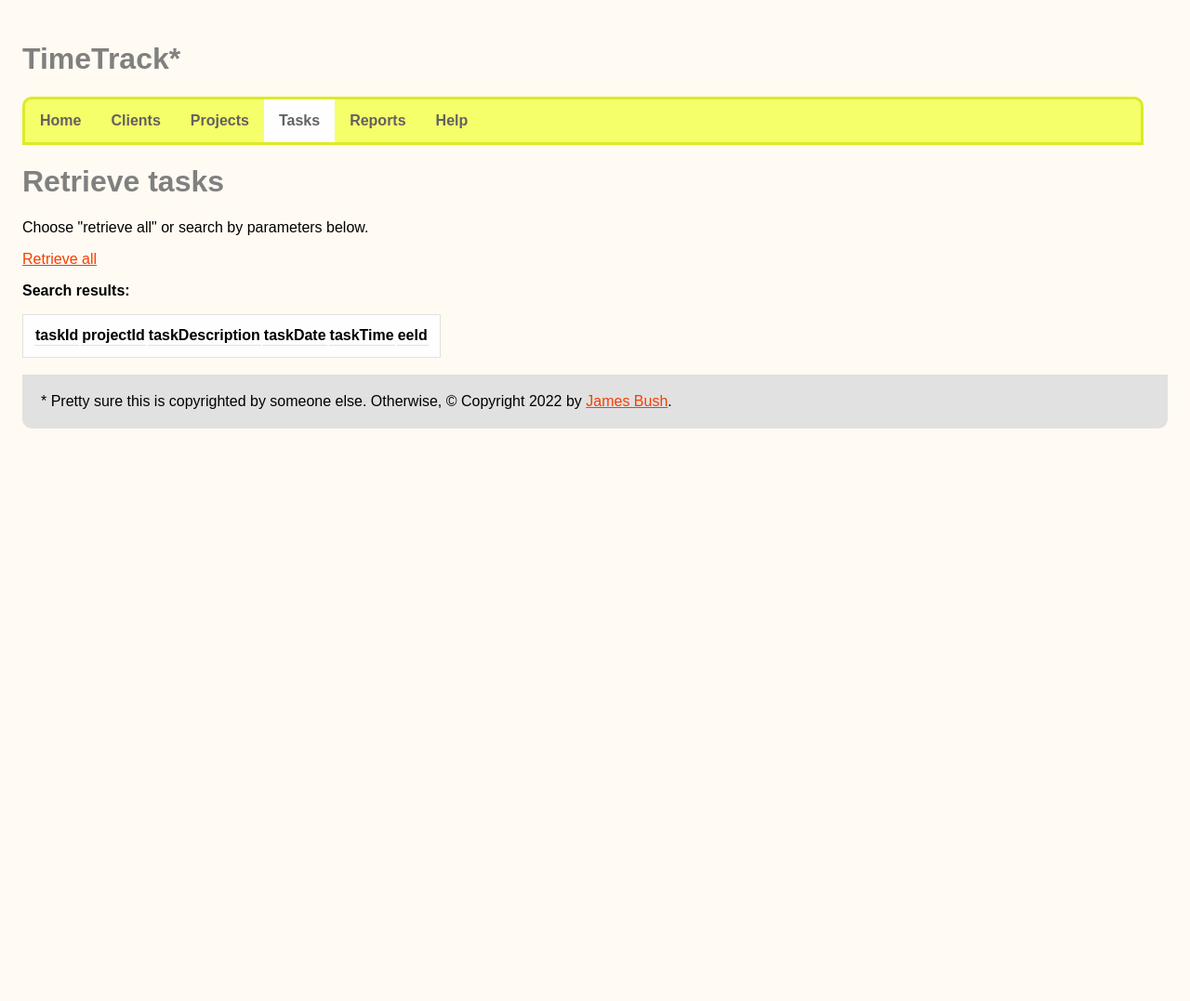
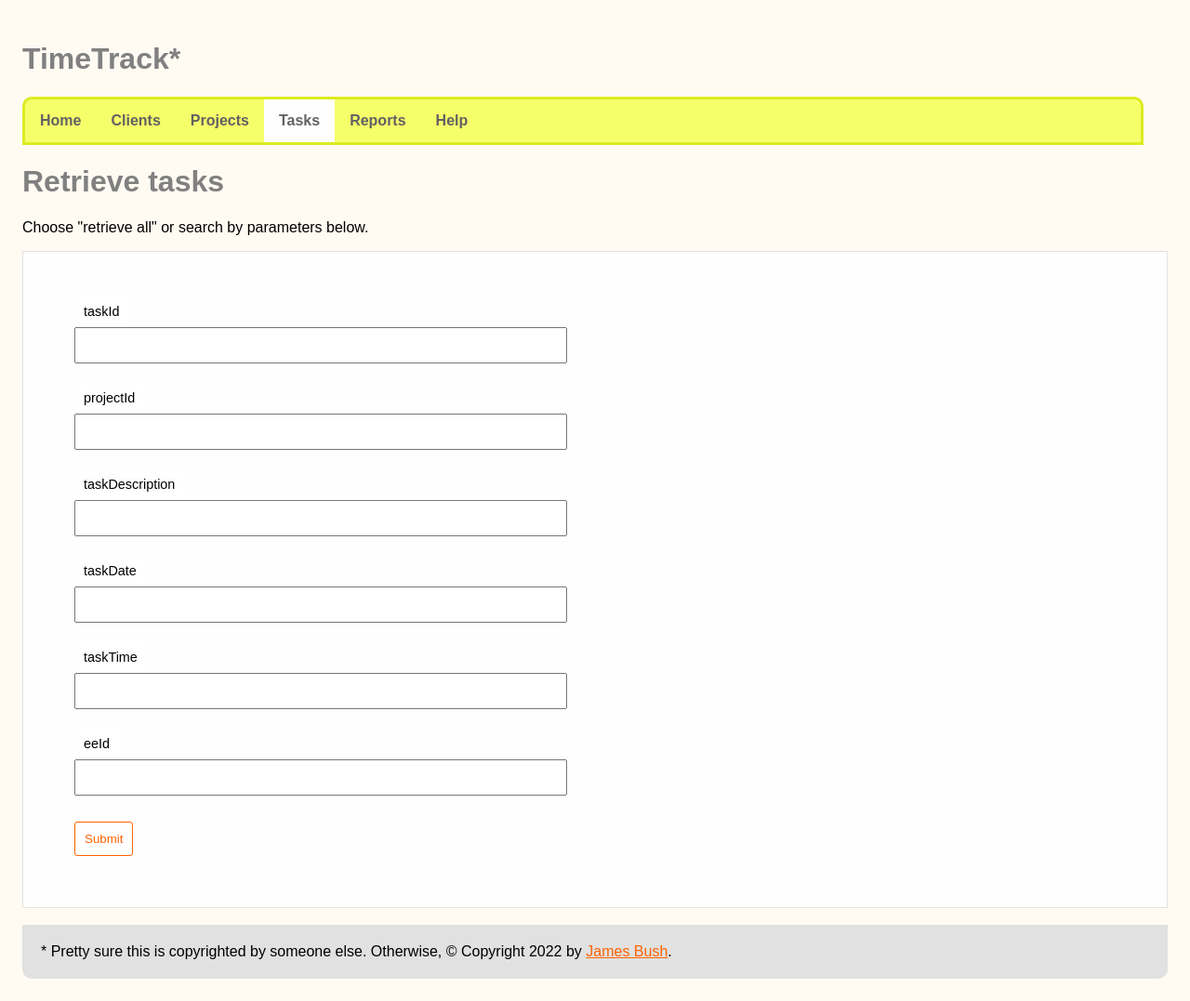
Before and after one commit to jamesfbush/cs361_project, a Flask app: page /tasks/retrieve in a window 1280 px wide. Shown: the whole page at 93% size. Before the commit the page ends 461 px from the top, so only its background shows below. Run offline with Flask 2, Linux system fonts and the light colour scheme; lists and menus that the app fills with data are empty.

Commit message:
prelim support for form search

```diff
--- a/app.py
+++ b/app.py
@@ -37,16 +37,7 @@ host = 'localhost'
 port = 5000
 
 
-
-
-# ---------- Home ----------
-@app.route('/',methods=["GET"])
-def home():
-    if request.method == "GET":
-            return render_template("main.j2",entity="Home")
-
-
-# ---------- Generic Functions ----------
+# ---------- Helpers ----------
 def mapEntity(entity):
     # map passed entity to db object
     entityDict = {  'tasks':Tasks,
@@ -57,35 +48,98 @@ def mapEntity(entity):
     return entityDict[entity]
 
 
+# ---------- UI - Main ----------
+@app.route('/',methods=["GET"])
+def home():
+    if request.method == "GET":
+            return render_template("main.j2",entity="Home")
 
-# ---------- Entity Landing ----------
+
+# ---------- UI - Entity landing ----------
 @app.route('/<entity>',methods=["GET"])
 def uiEntityLanding(entity):
     return render_template("main.j2", entity=entity.title())
 
-# ----------- Retrieve ----------
-# @app.route('/<entity>/retrieve',methods=["GET"])
-# def uiRetrieve(entity):
 
-#     entityObj = mapEntity(entity)
-#     entityStr = entity
-#     columns = entityObj.__table__.columns.keys()   #https://stackoverflow.com/questions/6455560/how-to-get-column-names-from-sqlalchemy-result-declarative-syntax
+# ----------- UI/API - Retrieve ----------
+@app.route('/api/<entity>/retrieve',methods=["GET"])
+@app.route('/<entity>/retrieve',methods=["GET"])
+def retrieve(entity):
 
-#     # Landing page
-#     if len(request.args) == 0:
-#         return render_template("retrieve.j2", entity=entityStr, data=[columns])
+    # map passed entity to db object
+    entityObj = mapEntity(entity)
+    entityStr = entity
+    columns = entityObj.__table__.columns.keys()
 
-#     # Retrieve all
-#     elif "retrieveAll" in request.args and len(request.args) > 0:
-#         results = entityObj.query.all()
-#         return render_template("retrieve.j2", entity=entityStr, data=[columns, results])
+    # UI - Landing page
+    if len(request.args) == 0 and "/api/" not in str(request.url_rule):
+        return (render_template("retrieve.j2", entity=entityStr, data=[columns]),200)
 
-#     # Retrieve based on parameters
-#     elif "retrieveAll" not in request.args and len(request.args) > 0:
+    # UI / API - URL request to retrieveAll
+    elif 'retrieveAll' in request.args.keys() and len(request.args.keys()) == 1:
+        query = entityObj.query.all()
 
-#         pass
+        # API
+        if "/api/" in str(request.url_rule):
+            results = {entity:[i.getData() for i in query]}
+            return (jsonify(results),200)
+        # UI
+        else:
+            results = query
+            return (render_template("retrieve.j2", entity=entityStr, data=[columns, results]),200)
+
+    # Retrieve based on URL-specified filter
+    elif "retrieveAll" not in request.args and len(request.args.keys()) >= 1:
+
+        # Extract attributes passed in URL to set filter columns
+        filters = [col for col in request.args.keys() if col in columns and request.args[col] != ""]
+        print("FILTERS",filters)
+        if len(filters) > 0:
+            # Declare results - a bit different than above
+            results = {entity:[]}
+
+            # Query db based on attributes/values in URL
+            for i in filters:
+                # Attribute passed in URL
+                attr = getattr(entityObj,i)
+                #  Value passed in URL
+                val = request.args[i]
+                # Numeric values require exact match
+                if val.isnumeric():
+                    query = entityObj.query.filter(attr==val).all()
+                # Non-numeric values allow like match
+                elif val.isnumeric() is False:
+                    query = entityObj.query.filter(attr.like(f'%{val}%')).all()
+                # Add each unique query result to results dict
+                for result in query:
+                    if result not in results[entity] and i is not None:
+                        results[entity].append(result.getData())
+
+            # No results, return 204 Not Found
+            if len(results[entity]) == 0:
+                # API
+                if "/api/" in str(request.url_rule):
+                    return (jsonify(results),204)
+                # UI
+                else:
+                    results = results[entity]
+                    # print("HEYo",len(results))
+                    return (render_template("retrieve.j2", entity=entityStr, data=results)) # Had to remove 204
+
+            # API - results found, return 200 Found
+            if "/api/" in str(request.url_rule):
+                return (jsonify(results),200)
+            # UI
+            else:
+                results = results[entity]
+                return (render_template("retrieve.j2", entity=entityStr, data=[columns, results]),200)
+
+        # Else, for UI/API return 404 error
+        return ("ERROR: malformed request",404)
 
 
+
+# ---Clients Create ------
 @app.route('/clients/create',methods=["GET", "POST"])
 def clientsCreate():
     if request.method == "GET":
@@ -116,12 +170,6 @@ def projects():
     if request.method == "GET":
             return render_template("main.j2",entity="Projects")
 
-# @app.route('/projects/retrieve',methods=["GET"])
-# def projectsRetrieve():
-#     results = Projects.query.all()
-#     columns = Projects.__table__.columns.keys()
-#     print(columns)
-#     return render_template("retrieve.j2", entity="Projects", data=[columns, results]) #data=[columns, results]
 
 @app.route('/projects/create',methods=["GET", "POST"])
 def projectsCreate():
@@ -153,12 +201,6 @@ def employees():
     if request.method == "GET":
             return render_template("main.j2", entity="Employees")
 
-# @app.route('/employees/retrieve',methods=["GET"])
-# def employeesRetrieve():
-#     results = Employees.query.all()
-#     columns = Employees.__table__.columns.keys()
-#     print(columns)
-#     return render_template("retrieve.j2", entity="Employees", data=[columns, results]) #data=[columns, results]
 
 @app.route('/employees/create',methods=["GET", "POST"])
 def employeesCreate():
@@ -191,12 +233,6 @@ def tasks():
     if request.method == "GET":
             return render_template("main.j2", entity="Tasks")
 
-# @app.route('/tasks/retrieve',methods=["GET"])
-# def tasksRetrieve():
-#     results = Tasks.query.all()
-#     columns = Tasks.__table__.columns.keys()
-#     print(columns)
-#     return render_template("retrieve.j2", entity="Tasks", data=[columns, results]) #data=[columns, results]
 
 
 @app.route('/tasks/create',methods=["GET", "POST"])
@@ -227,32 +263,7 @@ def tasksCreate():
 
 
 
-# ------- timeDelta -------
-@app.route('/api/timeDelta',methods=["GET"])
-def timeDeltaAPI():
 
-    if request.method == "GET":
-        if len(request.args) > 0:
-            # Extract startTime and endTime from API call
-            startTime = dt.fromtimestamp(int(request.args['startTime']))
-            endTime = dt.fromtimestamp(int(request.args['endTime'] ))
-
-            # Calculate the timeDelta down to total seconds
-            totalSeconds = int((endTime - startTime).total_seconds())
-
-            # Calculate days, hours, minutes, seconds for dict
-            timeDelta = {"timeDelta": { "days": totalSeconds // (60*60*24),
-                                        "hours": (totalSeconds - (totalSeconds // (60*60*24))*60*60*24) // (60*60),
-                                        "minutes": (totalSeconds % 3600) // 60,
-                                        "seconds": totalSeconds % 60
-                                    }
-                        }
-            # Return JSON
-            return jsonify(timeDelta)
-        else:
-            return ("Call API in following format:<br><br>\
-                '.../api/timeDelta?startTime=1577865600&endTime=1641121445'<br><br>\
-                    where startTime and endTime values are Unix timestamps.",404)
 
 # ------- create -------
 @app.route('/api/<entity>/create',methods=["POST"])
@@ -297,81 +308,6 @@ def apiCreate(entity):
     session.commit()
     return (jsonify({entity:[request.json]}),201)
 
-# ------- retrieve -------
-
-@app.route('/api/<entity>/retrieve',methods=["GET"])
-@app.route('/<entity>/retrieve',methods=["GET"])
-def retrieve(entity):
-
-    # map passed entity to db object
-    entityObj = mapEntity(entity)
-    entityStr = entity
-    columns = entityObj.__table__.columns.keys()
-
-    # UI - Landing page
-    if len(request.args) == 0 and "/api/" not in str(request.url_rule):
-        return (render_template("retrieve.j2", entity=entityStr, data=[columns]),200)
-
-    # UI / API - URL request to retrieveAll
-    elif 'retrieveAll' in request.args.keys() and len(request.args.keys()) == 1:
-        query = entityObj.query.all()
-
-        # API
-        if "/api/" in str(request.url_rule):
-            results = {entity:[i.getData() for i in query]}
-            return (jsonify(results),200)
-        # UI
-        else:
-            results = query
-            return (render_template("retrieve.j2", entity=entityStr, data=[columns, results]),200)
-
-    # Retrieve based on URL-specified filter
-    elif "retrieveAll" not in request.args and len(request.args.keys()) >= 1:
-
-        # Extract attributes passed in URL to set filter columns
-        filters = [col for col in request.args.keys() if col in columns]
-        if len(filters) > 0:
-            # Declare results - a bit different than above
-            results = {entity:[]}
-
-            # Query db based on attributes/values in URL
-            for i in filters:
-                # Attribute passed in URL
-                attr = getattr(entityObj,i)
-                #  Value passed in URL
-                val = request.args[i]
-                # Numeric values require exact match
-                if val.isnumeric():
-                    query = entityObj.query.filter(attr==val).all()
-                    print("**",query)
-                # Non-numeric values allow like match
-                elif val.isnumeric() is False:
-                    query = entityObj.query.filter(attr.like(f'%{val}%')).all()
-                # Add each unique query result to results dict
-                for result in query:
-                    if result not in results[entity] and i is not None:
-                        results[entity].append(result.getData())
-
-            # No results, return 204 Not Found
-            if len(results[entity]) == 0:
-                # API
-                if "/api/" in str(request.url_rule):
-                    return (jsonify(results),204)
-                # UI
-                else:
-                    results = results[entity]
-                    return (render_template("retrieve.j2", entity=entityStr, data=[columns, results]),204)
-
-            # API - results found, return 200 Found
-            if "/api/" in str(request.url_rule):
-                return (jsonify(results),200)
-            # UI
-            else:
-                results = results[entity]
-                return (render_template("retrieve.j2", entity=entityStr, data=[columns, results]),200)
-
-        # Else, for UI/API return 404 error
-        return ("ERROR: malformed request",404)
 
 
 # ------- update -------
@@ -420,21 +356,21 @@ def apiDelete(entity):
     return (jsonify("deleted"),200)
 
 
-# ---------- Help ----------
+# ---------- UI - Help ----------
 @app.route('/help',methods=["GET"])
 def appHelp():
     if request.method == "GET":
             return render_template("help.j2", entity="Help")
 
 
-# ---------- FAQ ----------
+# ---------- UI - FAQ ----------
 @app.route('/faq',methods=["GET"])
 def appFaq():
     if request.method == "GET":
             return render_template("faq.j2", entity="Help")
 
 
-# ---------- Confirmation ----------
+# ---------- UI - Confirmation ----------
 @app.route('/confirmation',methods=["GET"])
 def confirmation():
     if request.method == "GET":
@@ -535,7 +471,32 @@ def reports():
         return render_template("reports.j2", idKey=idKey, data=data, img=img, entity="reports", reportEntity="tasks") #data=[taskDates,taskTimes]
 
 
+# ------- API - timeDelta -------
+@app.route('/api/timeDelta',methods=["GET"])
+def timeDeltaAPI():
 
+    if request.method == "GET":
+        if len(request.args) > 0:
+            # Extract startTime and endTime from API call
+            startTime = dt.fromtimestamp(int(request.args['startTime']))
+            endTime = dt.fromtimestamp(int(request.args['endTime'] ))
+
+            # Calculate the timeDelta down to total seconds
+            totalSeconds = int((endTime - startTime).total_seconds())
+
+            # Calculate days, hours, minutes, seconds for dict
+            timeDelta = {"timeDelta": { "days": totalSeconds // (60*60*24),
+                                        "hours": (totalSeconds - (totalSeconds // (60*60*24))*60*60*24) // (60*60),
+                                        "minutes": (totalSeconds % 3600) // 60,
+                                        "seconds": totalSeconds % 60
+                                    }
+                        }
+            # Return JSON
+            return jsonify(timeDelta)
+        else:
+            return ("Call API in following format:<br><br>\
+                '.../api/timeDelta?startTime=1577865600&endTime=1641121445'<br><br>\
+                    where startTime and endTime values are Unix timestamps.",404)
 
 
 
--- a/static/style.css
+++ b/static/style.css
@@ -9,6 +9,11 @@ h2 {
   color: grey;
   font-family: Arial, Helvetica, sans-serif;
 }
+
+a {
+  color: #FF6201
+}
+
 
 div.content {
   text-align: center;
@@ -109,24 +114,56 @@ tr:nth-child(even) {
   border: 1px solid #e2e2e2;
   padding: 20px;
 }
-/* .resultsContainer {
+
+.form-container {
+  text-align: center;
+  max-width: 1700px;
+  background-color: #fffefe;
+  border: 1px solid #e2e2e2;
+  padding: 15px;
+}
+.form-container > div {
   width: 90%;
-  margin: 0 auto;
-  display: flex;
-  flex-direction: row;
-  justify-content: left;
-  flex-wrap: wrap;
-  background-color:fffefe;
-  border: 1px solid #e2e2e2;
-  padding: 20px;
-} */
-/* .optionCont, #newToThis, #crudBox {
-  text-align: center;
-  align-content: center;
-  background-color: #e2e1e1;
+  height: 90%;
+  text-align: left;
+  background-color: #fffefe;
+  margin: 15px;
+  padding: 15px;
+  border-radius: 5px;
+}
+
+.form-group {
+  border-radius: 5px;
+}
+
+.form-row {
   padding: 10px;
-} */
+}
 
-a {
-  color: #F63E02
+.form-row > label {
+  border: 10px solid white;
+  color: black;
+  font-size: .9rem;
 }
+
+.form-row > input[type=text] {
+  width: 50%;
+  padding: 10px 15px;
+  margin: 8px 0;
+  box-sizing: border-box;
+}
+
+.submit-button {
+  background-color: white;
+  font-family: sans-serif;
+  color:  #FF6201;
+  padding: 10px;
+  border: solid 1.3px #FF6201;
+  border-radius:3px
+}
+
+.submit-button:hover {
+  background-color: #FF6201;
+  color: white;
+  transition-duration: .5s;
+}
--- a/templates/main.j2
+++ b/templates/main.j2
@@ -37,7 +37,6 @@
                 {% else %}
                     <li><a href="/tasks">Tasks</a></li>
                 {% endif %}
-                {# BUG: hilighting not working #}
                 {% if entity.title() == "Reports" %}
                     <li class="active"><a href="/reports">Reports</a></li>
                 {% else %}
--- a/templates/retrieve.j2
+++ b/templates/retrieve.j2
@@ -9,12 +9,32 @@
 {% block content %}
     <h1>Retrieve {{ entity }}</h1>
 
+
     {# landing page #}
     {% if data | length == 1 %}
     <p>Choose "retrieve all" or search by parameters below.</p>
-    <a href="/{{ entity }}/retrieve?retrieveAll=true">Retrieve all</a>
+    <div class="form-container">
+        <div class="form-group">
+            <form action="/{{entity}}/retrieve" method="GET">
 
-    {% endif %}
+                    {% for i in data[0] %}
+                    <div class="form-row">
+
+                        <label for "{{i}}>{{i}}</label>
+                        <br>
+                        <input type="text" name="{{i}}">
+                    </div>
+                    {% endfor %}
+                    <div class="form-row">
+                        <input type="submit" class="submit-button" value="Submit">
+
+                    </div>
+            </form>
+        </div>
+    </div>
+
+
+    {% elif data[1]|length > 0 %}
 
     <p><strong>Search results:</strong></p>
     <div class="resultsContainer">
@@ -39,4 +59,11 @@
         </table>
     </div>
 
+    {# no results #}
+    {% elif data[1] | length == 0 %}
+    <p>No results</p>
+    <a href=/{{entity}}/retrieve>Go back to search.</a>
+
+    {% endif %}
+
 {% endblock %}
```
Also changed, not shown: templates/reports.j2 (+6 -1 lines), test.db.
